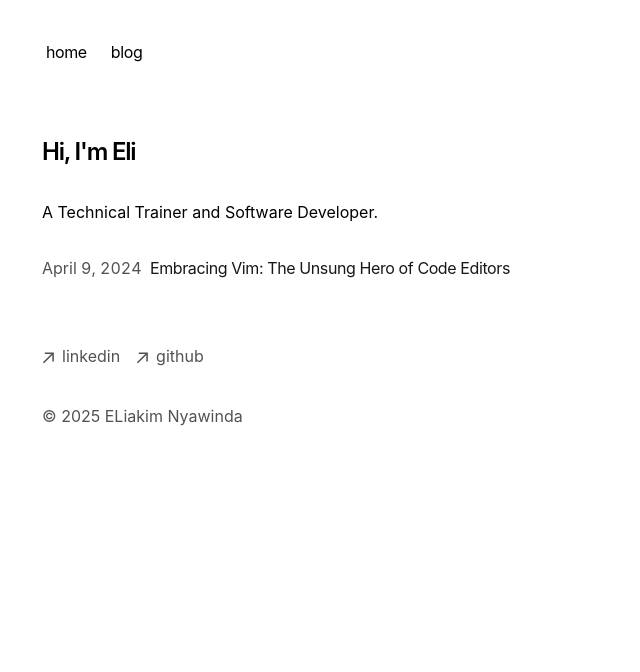
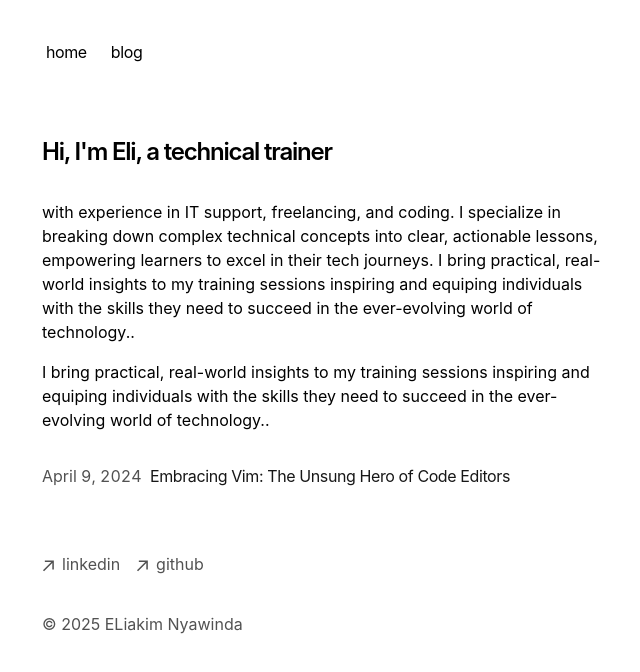
Before and after one commit to techLii/my-portfolio-site, a Next.js app: page / in a window 1280 px wide. Shown: the top 672 px of the page, without its empty margins (310-950 px from the left). Built offline with nearby package versions, Linux system fonts and the light colour scheme.

Commit message:
Update page.tsx
Landing page update

```diff
--- a/app/page.tsx
+++ b/app/page.tsx
@@ -4,11 +4,21 @@ export default function Page() {
   return (
     <section>
       <h1 className="mb-8 text-2xl font-semibold tracking-tighter">
-        Hi, I'm Eli
+        Hi, I'm Eli, a technical trainer
       </h1>
       <p className="mb-4">
-        {`A Technical Trainer and Software Developer.`}
+        {` with experience in IT support, freelancing, and coding. I specialize in
+          breaking down complex technical concepts into clear, actionable lessons,
+          empowering learners to excel in their tech journeys. I bring practical,
+          real-world insights to my training sessions inspiring and equiping individuals
+          with the skills they need to succeed in the ever-evolving world of technology..`}
       </p>
+
+      <p className="mb-4">
+        {` I bring practical, real-world insights to my training sessions inspiring and equiping individuals
+          with the skills they need to succeed in the ever-evolving world of technology..`}
+      </p>
+
       <div className="my-8">
         <BlogPosts />
       </div>
```
